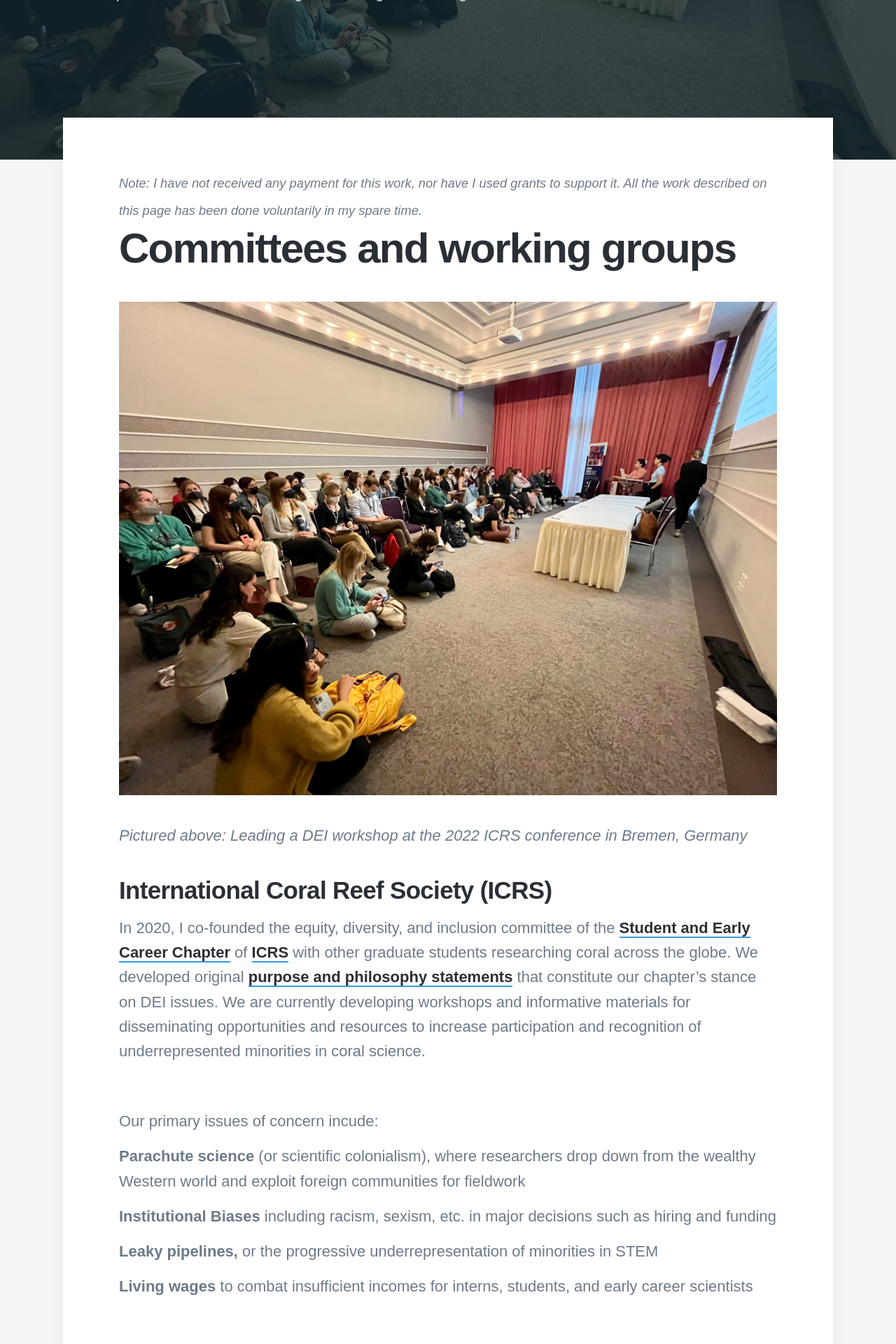
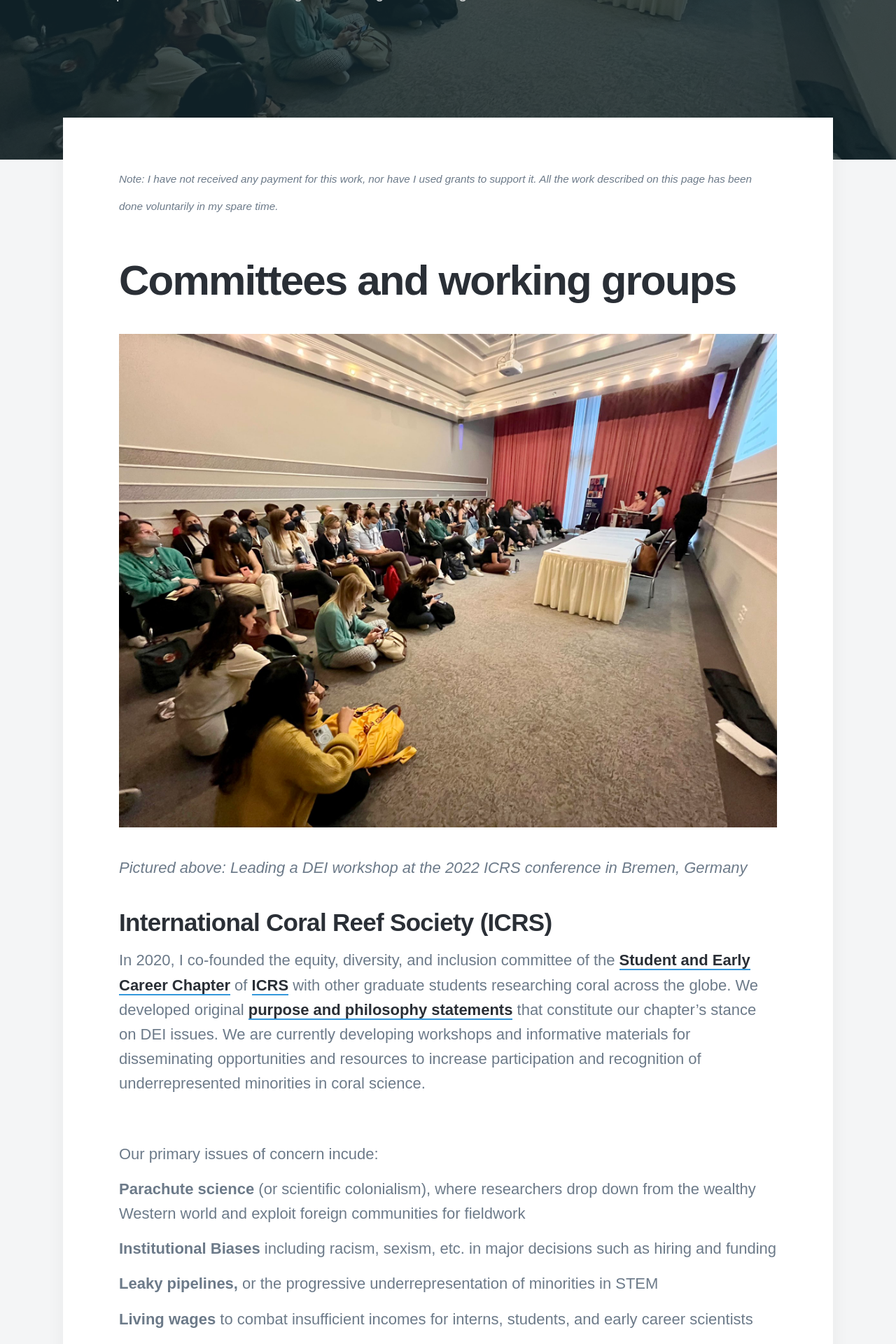
Before and after one commit to kristinaleilani/kristinaleilani.github.io, a Jekyll site: the page built from _pages/dei.md, in a window 1280 px wide. Shown: the part 435-2355 px from the top of the page at 70% size. Built offline with Jekyll 4.4.1, drawn with Linux system fonts in a browser that asks for light colours; nearby versions of some CDN libraries; some web fonts are replaced.

Commit message:
Update dei.md

```diff
--- a/_pages/dei.md
+++ b/_pages/dei.md
@@ -4,7 +4,9 @@ subtitle: My personal experiences as a racial and gender minority in STEM ground
 description:
 featured_image: /images/ICRS22.jpeg
 ---
-<sub>*Note: I have not received any payment for this work, nor have I used grants to support it. All the work described on this page has been done voluntarily in my spare time.*<sub>
+<sub><sup>*Note: I have not received any payment for this work, nor have I used grants to support it. All the work described on this page has been done voluntarily in my spare time.*<sub><sup>
+
+&nbsp;
 
 # Committees and working groups
 
@@ -32,8 +34,9 @@ Our primary issues of concern incude:
 
 If you are interested in contributing to our growing knowledgebase of resources, we'd love to work with you. Please email the chapter at icrs.students@gmail.com.
 
+&nbsp;
 
-<sub>*Note: As of 2024, I stepped down as committee lead to focus on similar efforts in Arctic research that align with my current postdoctoral position.*<sub>
+<sub><sup>*Note: As of 2024, I stepped down as committee lead to focus on similar efforts in Arctic research that align with my current postdoctoral position.*<sub><sup>
 
 ---
 
@@ -61,7 +64,7 @@ Since 2022, I joined the DEI committee for the [Department of Integrative Biolog
 
 In 2023 I also joined the DEI committee for the [College of Natural Sciences](https://cns.utexas.edu/) at UT-Austin, and I look forward to expanding DEI work across the broader college.
 
-<sub>*Note: In compliance with current political actions, these committees no longer exist.*<sub>
+<sub><sup>*Note: In compliance with current political actions, these committees no longer exist.*<sub><sup>
 
 ---
 
```
